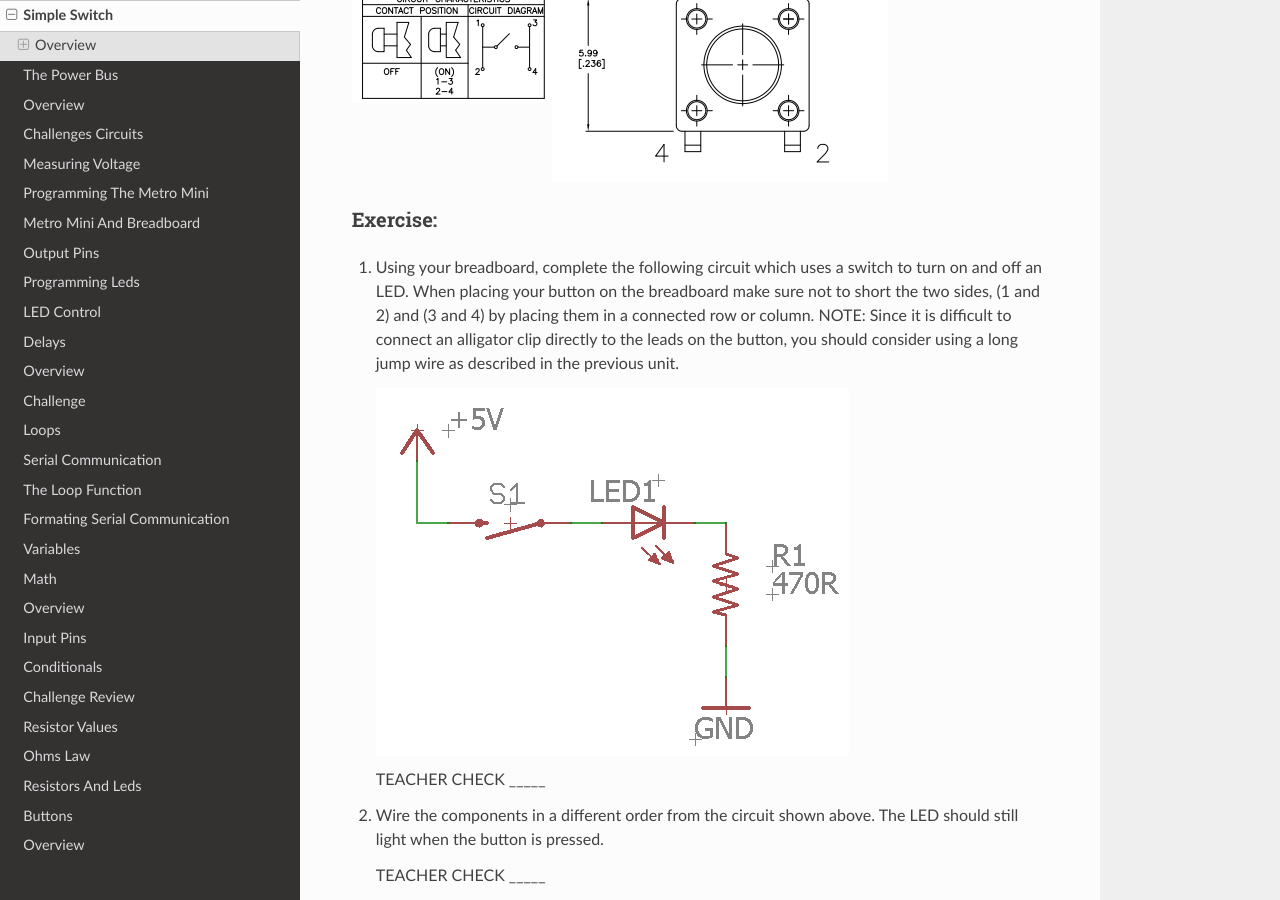
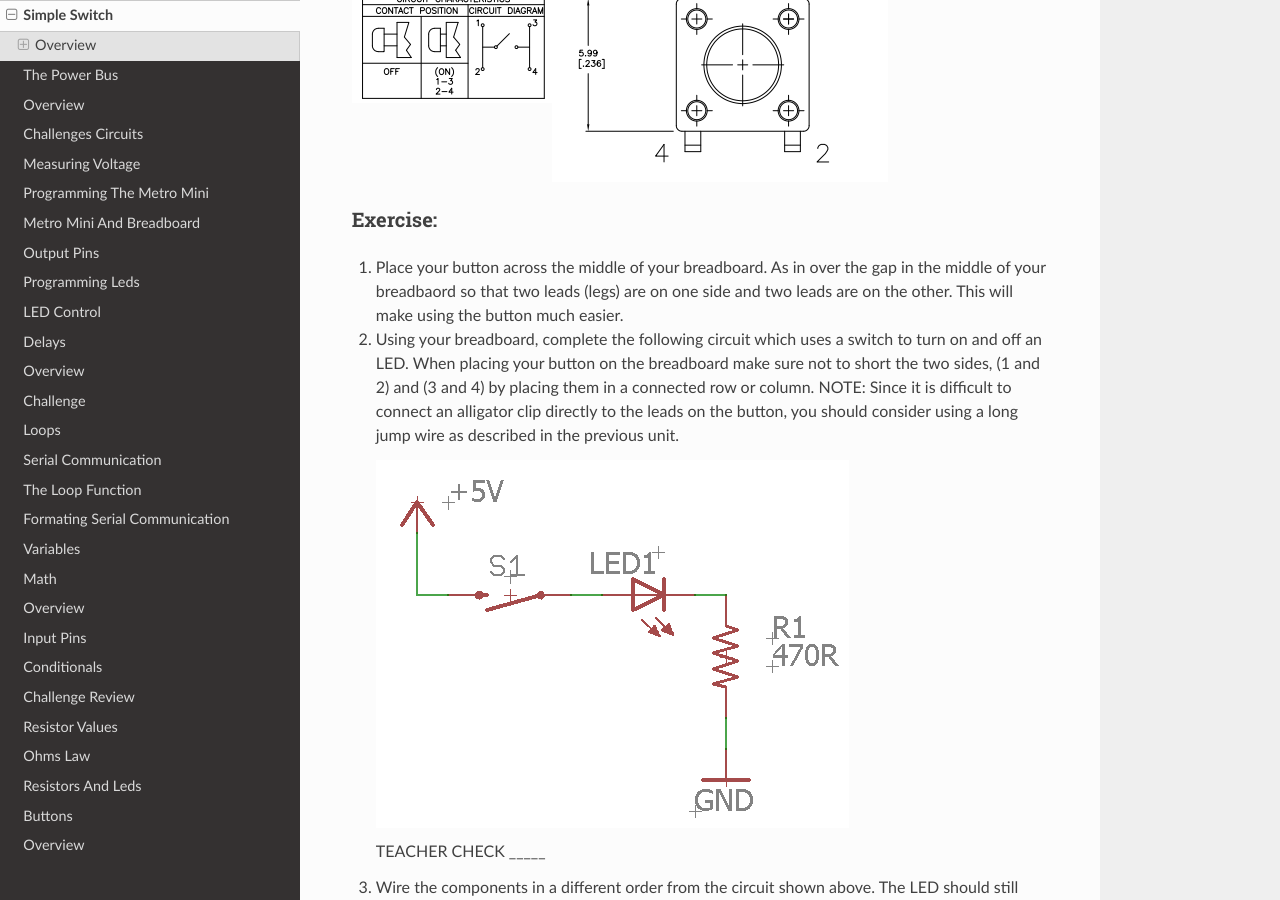
Before and after one commit to maxtkc/mvths-wiki, a Sphinx documentation site: the page built from docs/004-simple-switch.rst, in a window 1280 px wide and 900 px high, scrolled down 1435 px. Built offline with Sphinx 7.4.7 and the Read the Docs theme 2.0.0, drawn with Linux system fonts in a browser that asks for light colours; pages that are not in the unit, such as notebooks, are missing from menus.

Commit message:
Update 004-simple-switch.rst

```diff
--- a/docs/004-simple-switch.rst
+++ b/docs/004-simple-switch.rst
@@ -26,6 +26,7 @@
 
 Exercise:
 ~~~~~~~~~
+#. Place your button across the middle of your breadboard. As in over the gap in the middle of your breadbaord so that two leads (legs) are on one side and two leads are on the other. This will make using the button much easier.
 
 #. Using your breadboard, complete the following circuit which uses a switch to turn on and off an LED. When placing your button on the breadboard make sure not to short the two sides, (1 and 2) and (3 and 4) by placing them in a connected row or column. NOTE: Since it is difficult to connect an alligator clip directly to the leads on the button, you should consider using a long jump wire as described in the previous unit.
 
```
